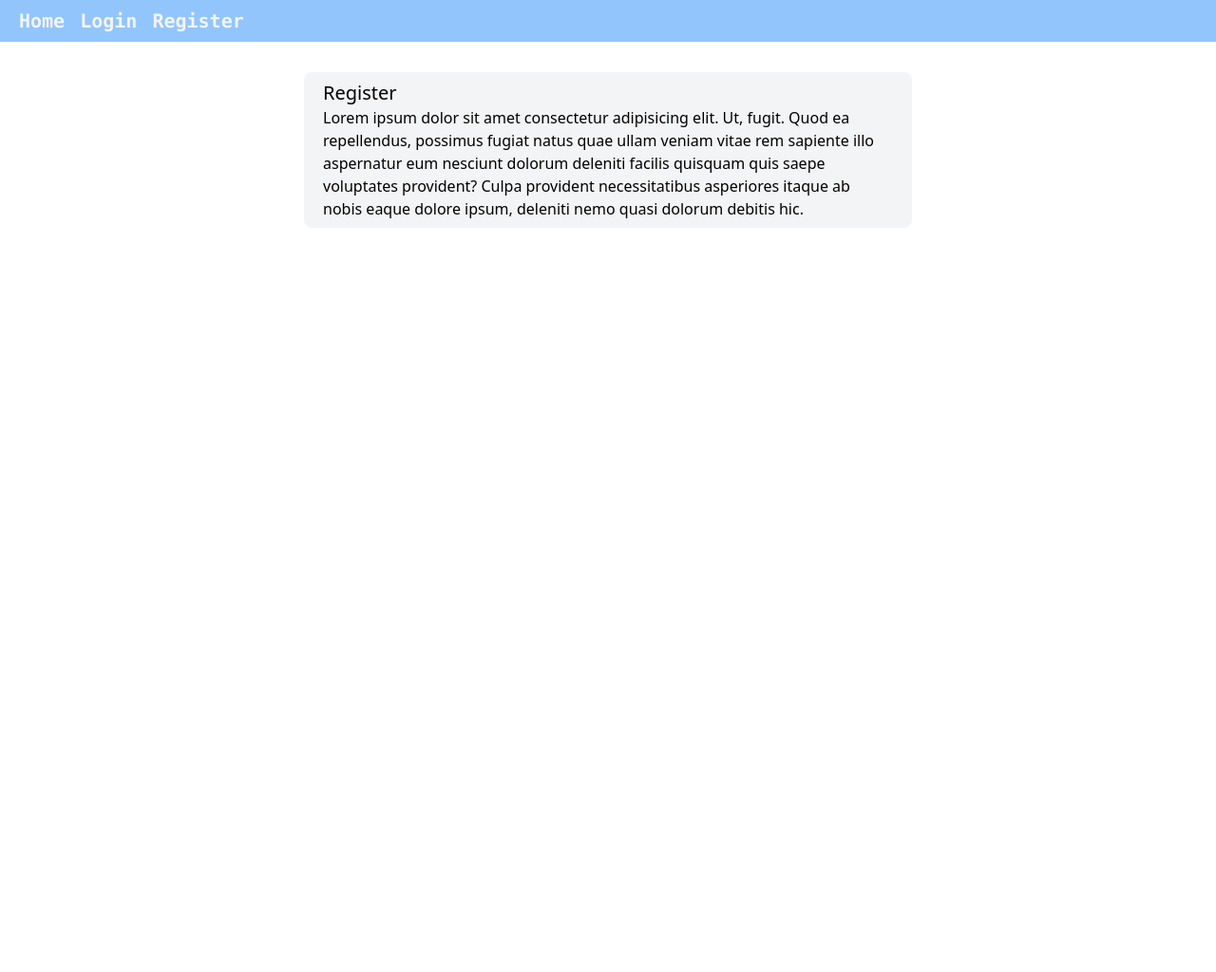
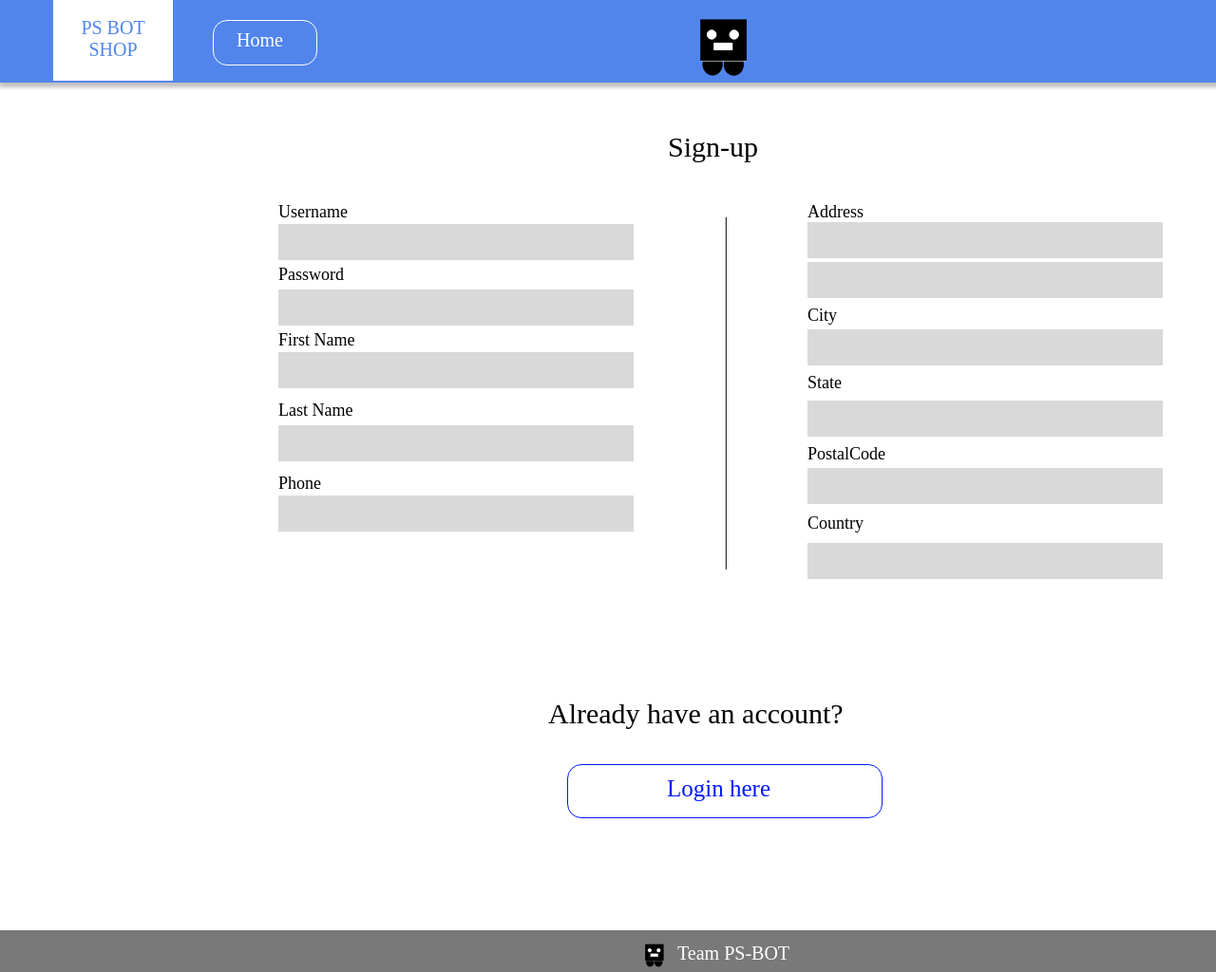
Before and after one commit to tongrak/Proj-BOT_PT, a Laravel app: page /register in a window 1280 px wide; the page is wider, and only the part inside the window is pictured. Shown: that part at 95% size. Before the commit the page ends 230 px from the top of that part, so only its background shows below. Run offline with Laravel 9, Linux system fonts and the light colour scheme; style sheets or scripts are compiled from the project's sources; some libraries are stand-ins or nearby versions.

Commit message:
register page from figma

```diff
--- /dev/null
+++ b/BOTPS/public/css/register.css
@@ -0,0 +1,508 @@
+/*
+	@name register_page
+*/
+/* Only edit this if you know what you are doing! */
+body { margin: 0px; padding: 0px; font-family:"Arial"; overflow-x:hidden; }
+
+/* Only edit this if you know what you are doing! */
+img { position: absolute; display: block; margin: 0px; border: none; padding: 0px; }
+
+/* Only edit this if you know what you are doing! */
+div { position: absolute; }
+
+#content-container { display: block; position: relative; width: 1550px; width: 1550px; height: 1024px; overflow: hidden; display: block;  margin-left: auto; margin-right: auto;  }
+
+#_bg__register_page {
+	top: 0px;
+	left: 0px;
+	width: 1550px;
+	height: 1024px;
+	background:rgba(255,255,255,1);
+}
+
+#Home_btn{
+	width: 108px;
+	height: 46px;
+	-ms-border-radius: 15px;
+	-o-border-radius: 15px;
+	-moz-border-radius: 15px;
+	-webkit-border-radius: 15px;
+	border-radius: 15px;
+	border: 1px solid #ffffff;
+	background:rgba(81,133,236,1);
+}
+
+#login_here{
+	left: 45px;
+	width: 330px;
+	height: 55px;
+	-ms-border-radius: 15px;
+	-o-border-radius: 15px;
+	-moz-border-radius: 15px;
+	-webkit-border-radius: 15px;
+	border-radius: 15px;
+	border: 1px solid #001aff;
+	background:rgba(255,255,255,1);
+}
+
+
+#master_of_all_page {
+	top: 0px;
+	left: 0px;
+	width: 1550px;
+	height: 1024px;
+}
+
+#rectangle_1 {
+	top: 980px;
+	left: -1px;
+	width: 1550px;
+	height: 48px;
+	background:rgba(121.12,121.12,121.12,1);
+}
+
+
+#rectangle_2 {
+	top: 0px;
+	left: 0px;
+	width: 1550px;
+	height: 87px;
+	-ms-box-shadow:0px 4px 4px 1px rgba(0,0,0,0.25);
+	-o-box-shadow:0px 4px 4px 1px rgba(0,0,0,0.25);
+	-webkit-box-shadow:0px 4px 4px 1px rgba(0,0,0,0.25);
+	-moz-box-shadow:0px 4px 4px 1px rgba(0,0,0,0.25);
+	box-shadow:0px 4px 4px 1px rgba(0,0,0,0.25);
+	background:rgba(81,133,236,1);
+}
+
+
+#team_ps_bot {
+	top: 993px;
+	left: 713px;
+	width: 163px;
+	height: 36px;
+	overflow: hidden;
+	font-family: ABeeZee;
+	font-size: 20px;
+	text-align: left;
+	color:#FFFFFF;
+}
+
+
+#rectangle_3 {
+	top: -1px;
+	left: 56px;
+	width: 126px;
+	height: 86px;
+	background:rgba(255,255,255,1);
+}
+
+
+#ps_bot_shop {
+	top: 18px;
+	left: 78px;
+	width: 82px;
+	height: 62px;
+	overflow: hidden;
+	font-family: ABeeZee;
+	font-size: 20px;
+	text-align: center;
+	color:#5185EC;
+}
+
+#frame_1 {
+	top: 21px;
+	left: 1321px;
+	width: 90px;
+	height: 44px;
+}
+
+#cart {
+	top: 10px;
+	left: 25px;
+	width: 65px;
+	height: 38px;
+	overflow: hidden;
+	font-family: ABeeZee;
+	font-size: 20px;
+	text-align: left;
+	color:#FFFFFF;
+}
+
+#frame_1_ek1 {
+	top: 21px;
+	left: 1174px;
+	width: 126px;
+	height: 44px;
+}
+
+#cart_ek1 {
+	top: 10px;
+	left: 25px;
+	width: 101px;
+	height: 38px;
+	overflow: hidden;
+	font-family: ABeeZee;
+	font-size: 20px;
+	text-align: left;
+	color:#FFFFFF;
+}
+
+#frame_1_ek2 {
+	top: 21px;
+	left: 1063px;
+	width: 101px;
+	height: 44px;
+}
+
+#cart_ek2 {
+	top: 10px;
+	left: 25px;
+	width: 76px;
+	height: 38px;
+	overflow: hidden;
+	font-family: ABeeZee;
+	font-size: 20px;
+	text-align: left;
+	color:#FFFFFF;
+}
+
+#frame_1_ek3_cls_a {
+	top: 21px;
+	left: 224px;
+	width: 106px;
+	height: 44px;
+	position: absolute;
+}
+
+#cart_ek3 {
+	top: 10px;
+	left: 25px;
+	width: 81px;
+	height: 38px;
+	overflow: hidden;
+	font-family: ABeeZee;
+	font-size: 20px;
+	text-align: left;
+	color:#FFFFFF;
+}
+
+
+#logo_1 {
+	top: 6px;
+	left: 697px;
+	width: 125px;
+	height: 88.71px;
+}
+
+
+#logo_2 {
+	top: 989px;
+	left: 663px;
+	width: 50px;
+	height: 35.48px;
+}
+
+
+#line_2 {
+	top: 414px;
+	left: 579px;
+	width: 371px;
+	height: 0.64px;
+	transform: rotate(90deg);
+}
+
+
+#already_have_an_account_ {
+	top: 735px;
+	left: 577px;
+	width: 402px;
+	height: 56px;
+	overflow: hidden;
+	font-family: ABeeZee;
+	font-size: 30px;
+	text-align: left;
+	color:#000000;
+}
+
+#frame_2_cls_a {
+	top: 805px;
+	left: 552px;
+	width: 333px;
+	height: 53px;
+	position: absolute;
+}
+
+#cart_ek4 {
+	top: 11.5px;
+	left: 150px;
+	width: 153.5px;
+	height: 47.5px;
+	overflow: hidden;
+	font-family: ABeeZee;
+	font-size: 25px;
+	text-align: left;
+	color:#0019FF;
+}
+
+
+#sign_up {
+	top: 138px;
+	left: 703px;
+	width: 149px;
+	height: 56px;
+	overflow: hidden;
+	font-family: ABeeZee;
+	font-size: 30px;
+	text-align: left;
+	color:#000000;
+}
+
+
+#rectangle_6 {
+	top: 371px;
+	left: 293px;
+	width: 374px;
+	height: 38px;
+	background:rgba(217,217,217,1);
+}
+
+
+#rectangle_15 {
+	top: 236px;
+	left: 293px;
+	width: 374px;
+	height: 38px;
+	background:rgba(217,217,217,1);
+}
+
+
+#rectangle_7 {
+	top: 448px;
+	left: 293px;
+	width: 374px;
+	height: 38px;
+}
+
+
+#rectangle_16 {
+	top: 305px;
+	left: 293px;
+	width: 374px;
+	height: 38px;
+}
+
+
+#rectangle_8 {
+	top: 522px;
+	left: 293px;
+	width: 374px;
+	height: 38px;
+	background:rgba(217,217,217,1);
+}
+
+
+#rectangle_9 {
+	top: 234px;
+	left: 850px;
+	width: 374px;
+	height: 38px;
+	background:rgba(217,217,217,1);
+}
+
+
+#rectangle_10 {
+	top: 276px;
+	left: 850px;
+	width: 374px;
+	height: 38px;
+}
+
+
+#rectangle_11 {
+	top: 347px;
+	left: 850px;
+	width: 374px;
+	height: 38px;
+	background:rgba(217,217,217,1);
+}
+
+
+#rectangle_12 {
+	top: 422px;
+	left: 850px;
+	width: 374px;
+	height: 38px;
+}
+
+
+#rectangle_13 {
+	top: 493px;
+	left: 850px;
+	width: 374px;
+	height: 38px;
+	background:rgba(217,217,217,1);
+}
+
+
+#rectangle_14 {
+	top: 572px;
+	left: 850px;
+	width: 374px;
+	height: 38px;
+	background:rgba(217,217,217,1);
+}
+
+#frame_1_ek4_cls_a {
+	top: 656px;
+	left: 656px;
+	width: 126px;
+	height: 44px;
+	position: absolute;
+}
+
+#cart_ek5 {
+	top: 10px;
+	left: 25px;
+	width: 101px;
+	height: 38px;
+	overflow: hidden;
+	font-family: ABeeZee;
+	font-size: 20px;
+	text-align: left;
+	color:#FFFFFF;
+}
+
+
+#first_name {
+	top: 348px;
+	left: 293px;
+	width: 115px;
+	height: 34px;
+	overflow: hidden;
+	font-family: ABeeZee;
+	font-size: 18px;
+	text-align: left;
+	color:#000000;
+}
+
+
+#username {
+	top: 213px;
+	left: 293px;
+	width: 109px;
+	height: 34px;
+	overflow: hidden;
+	font-family: ABeeZee;
+	font-size: 18px;
+	text-align: left;
+	color:#000000;
+}
+
+
+#last_name {
+	top: 422px;
+	left: 293px;
+	width: 115px;
+	height: 34px;
+	overflow: hidden;
+	font-family: ABeeZee;
+	font-size: 18px;
+	text-align: left;
+	color:#000000;
+}
+
+
+#password {
+	top: 279px;
+	left: 293px;
+	width: 105px;
+	height: 34px;
+	overflow: hidden;
+	font-family: ABeeZee;
+	font-size: 18px;
+	text-align: left;
+	color:#000000;
+}
+
+
+#phone {
+	top: 499px;
+	left: 293px;
+	width: 76px;
+	height: 34px;
+	overflow: hidden;
+	font-family: ABeeZee;
+	font-size: 18px;
+	text-align: left;
+	color:#000000;
+}
+
+
+#address {
+	top: 213px;
+	left: 850px;
+	width: 91px;
+	height: 34px;
+	overflow: hidden;
+	font-family: ABeeZee;
+	font-size: 18px;
+	text-align: left;
+	color:#000000;
+}
+
+
+#city {
+	top: 322px;
+	left: 850px;
+	width: 55px;
+	height: 34px;
+	overflow: hidden;
+	font-family: ABeeZee;
+	font-size: 18px;
+	text-align: left;
+	color:#000000;
+}
+
+
+#state {
+	top: 393px;
+	left: 850px;
+	width: 68px;
+	height: 34px;
+	overflow: hidden;
+	font-family: ABeeZee;
+	font-size: 18px;
+	text-align: left;
+	color:#000000;
+}
+
+
+#postalcode {
+	top: 468px;
+	left: 850px;
+	width: 118px;
+	height: 34px;
+	overflow: hidden;
+	font-family: ABeeZee;
+	font-size: 18px;
+	text-align: left;
+	color:#000000;
+}
+
+
+#country {
+	top: 541px;
+	left: 850px;
+	width: 90px;
+	height: 34px;
+	overflow: hidden;
+	font-family: ABeeZee;
+	font-size: 18px;
+	text-align: left;
+	color:#000000;
+}
+
+
+
+/* Add your custom CSS here */
--- a/BOTPS/resources/views/register.blade.php
+++ b/BOTPS/resources/views/register.blade.php
@@ -2,44 +2,114 @@
 <html lang="en">
 
 <head>
-    <meta charset="UTF-8">
-    <meta http-equiv="X-UA-Compatible" content="IE=edge">
+    <meta charset="utf-8" />
+    <title>register_page</title>
     <meta name="viewport" content="width=device-width, initial-scale=1.0">
-    <title>Register</title>
-    @vite('resources/css/app.css')
+    <link rel="StyleSheet" href="{{ asset('css/register.css') }}" />
+    <script src="https://secure.exportkit.com/cdn/js/ek_googlefonts.js?v=6"></script>
+    <!-- Add your custom HEAD content here -->
+
 </head>
 
 <body>
-    <!-- navBar -->
-    <div class="justify-start flex bg-blue-300 pl-5 py-2 space-x-4">
-        <a href="{{ url('/home') }}">
-            <h1 class="text-xl font-bold font-mono text-gray-100">Home</h1>
-        </a>
-        <a href="{{ url('/login') }}">
-            <h1 class="text-xl font-bold font-mono text-gray-100">Login</h1>
-        </a>
-        <a href="{{ url('/register') }}">
-            <h1 class="text-xl font-bold font-mono text-gray-100">Register</h1>
-        </a>
-    </div>
+    <div id="content-container">
+        <div id="_bg__register_page"></div>
 
-    <!-- box-text-1 -->
-    <div class="mt-8 rounded-lg bg-gray-100 mx-80">
-        <div class="m-5 py-2 grid-flow-row auto-rows-max">
-
-            <div class="">
-                <h1 class="text-xl">Register</h1>
+        <div id="master_of_all_page">
+            <div id="rectangle_1"></div>
+            <div id="rectangle_2"></div>
+            <div id="team_ps_bot">
+                Team PS-BOT
             </div>
-            <div class="">
-                Lorem ipsum dolor sit amet consectetur adipisicing elit. Ut, fugit. Quod ea repellendus, possimus fugiat natus quae ullam veniam vitae rem sapiente illo aspernatur eum nesciunt dolorum deleniti facilis quisquam quis saepe voluptates provident? Culpa provident necessitatibus asperiores itaque ab nobis eaque dolore ipsum, deleniti nemo quasi dolorum debitis hic.
+            <div id="rectangle_3"></div>
+            <div id="ps_bot_shop">
+                PS BOT<br />SHOP
             </div>
 
+            <a id="frame_1_ek3_cls_a" _par="" href="home">
+                <div id="Home_btn"></div>
+                <div id="cart_ek3">
+                    Home
+                </div>
+
+            </a>
+            <img src="skins/logo_1.png" id="logo_1" />
+            <img src="skins/logo_2.png" id="logo_2" />
+
         </div>
-    </div>
+        <img src="skins/line_2.png" id="line_2" />
+        <div id="already_have_an_account_">
+            Already have an account?
+        </div>
+
+        <a id="frame_2_cls_a" _par="" href="login">
+            <div id="login_here"></div>
+            <div id="cart_ek4">
+                Login here
+            </div>
+        </a>
+
+        <div id="sign_up">
+            Sign-up
+        </div>
+
+
+        <div id="username">
+            Username
+        </div>
+        <div id="password">
+            Password
+        </div>
+        <div id="first_name">
+            First Name
+        </div>
+
+        <div id="last_name">
+            Last Name
+        </div>
+        <div id="phone">
+            Phone
+        </div>
+        <div id="rectangle_6"></div>
+        <div id="rectangle_15"></div>
+        <img src="skins/rectangle_7.png" id="rectangle_7" />
+        <img src="skins/rectangle_16.png" id="rectangle_16" />
+        <div id="rectangle_8"></div>
+
+
+        <div id="rectangle_9"></div>
+        <img src="skins/rectangle_10.png" id="rectangle_10" />
+        <div id="rectangle_11"></div>
+        <img src="skins/rectangle_12.png" id="rectangle_12" />
+        <div id="rectangle_13"></div>
+        <div id="rectangle_14"></div>
+
+        <a id="frame_1_ek4_cls_a" _par="" href="register">
+            <div id="cart_ek5">
+                Sign-up
+            </div>
+
+        </a>
 
 
 
+        <div id="address">
+            Address
+        </div>
+        <div id="city">
+            City
+        </div>
+        <div id="state">
+            State
+        </div>
+        <div id="postalcode">
+            PostalCode
+        </div>
+        <div id="country">
+            Country
+        </div>
 
+    </div>
 </body>
 
 </html>
```
Also changed, not shown: BOTPS/public/css/app.css (added), BOTPS/public/skins/line_2.png (added), BOTPS/public/skins/logo_1.png (added), BOTPS/public/skins/logo_2.png (added), BOTPS/public/skins/rectangle_10.png (added), BOTPS/public/skins/rectangle_12.png (added), BOTPS/public/skins/rectangle_16.png (added), BOTPS/public/skins/rectangle_7.png (added).
